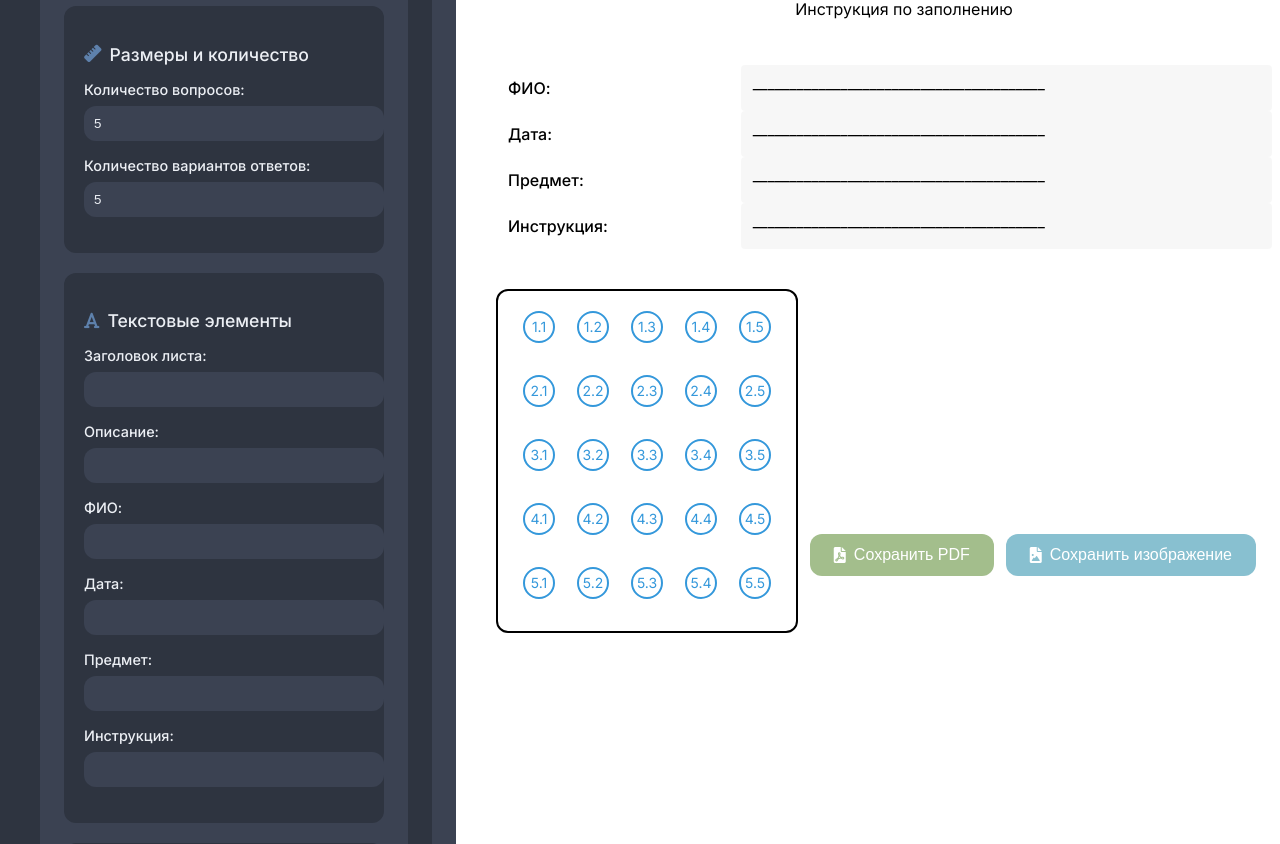
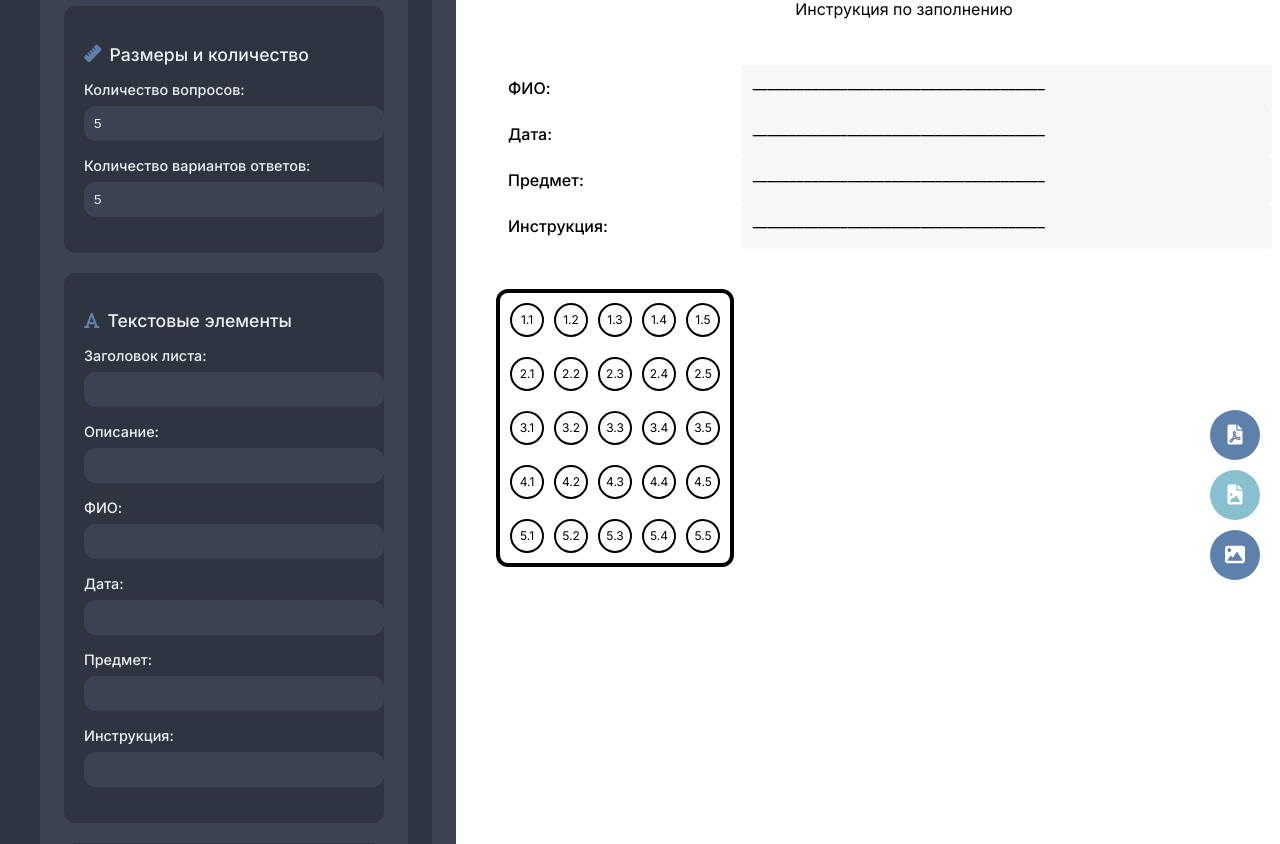
Before and after one commit to mrKamanov/TscanSDK, a Flask app: page /constructor in a window 1280 px wide; the page is wider, and only the part inside the window is pictured. Shown: the part 200-1044 px from the top of that part. Run offline with Flask 3, Linux system fonts and the light colour scheme; some libraries are stand-ins or nearby versions.

Commit message:
update constructor structure
- Reorganize action buttons
- Add new PNG export button
- Improve button accessibility with tooltips
- Add html2canvas library script

```diff
--- a/static/css/constructor.css
+++ b/static/css/constructor.css
@@ -241,24 +241,19 @@ body {
     display: flex;
     flex-direction: column;
     align-items: flex-start;
-    gap: 20px;
-    padding: 20px;
-    border: 2px solid #000000;
+    gap: var(--bubble-block-spacing, 20px);
+    padding: var(--border-padding, 10px);
+    border: var(--border-width, 4px) solid #000000;
     border-radius: var(--border-radius);
     margin: 0;
     box-sizing: border-box;
     width: fit-content;
-    transform-origin: 0 0;
-    position: relative;
 }
 
 .bubble-block {
     display: flex;
-    flex-direction: column;
-    align-items: flex-start;
-    margin-bottom: 12px;
-    width: 100%;
-    box-sizing: border-box;
+    align-items: center;
+    gap: 20px;
 }
 
 .bubble-block .question-number {
@@ -271,73 +266,151 @@ body {
 
 .bubbles {
     display: flex;
-    gap: 12px;
+    gap: var(--bubble-spacing, 10px);
+    align-items: center;
 }
 
 .bubble {
-    width: 28px;
-    height: 28px;
+    width: var(--bubble-size, 30px);
+    height: var(--bubble-size, 30px);
+    border: 2px solid #000000;
     border-radius: 50%;
-    border: 2px solid #3498db;
-    display: inline-flex;
+    display: flex;
     align-items: center;
     justify-content: center;
-    margin: 0 5px;
+    font-size: calc(var(--bubble-size, 30px) * 0.4);
+    color: #000000;
+    background: white;
+    cursor: pointer;
     position: relative;
-    font-size: 14px;
-    color: #3498db;
-    line-height: 1;
-    transform: scale(1);
-    transition: transform 0.2s ease;
-    cursor: pointer;
+    transition: all 0.2s ease;
 }
 
 .bubble:hover {
+    background: rgba(0, 0, 0, 0.05);
     transform: scale(1.1);
 }
 
 .bubble.selected {
-    background-color: #3498db;
+    background: #000000;
     color: white;
 }
 
 .bubble.selected::after {
     content: '';
     position: absolute;
-    top: 50%;
-    left: 50%;
-    transform: translate(-50%, -50%) rotate(45deg);
-    width: 8px;
-    height: 16px;
-    border: solid white;
-    border-width: 0 2px 2px 0;
-    padding: 0;
+    width: 60%;
+    height: 60%;
+    background: white;
+    border-radius: 50%;
+    top: 20%;
+    left: 20%;
+}
+
+.question-number {
+    font-weight: 500;
+    color: #000000;
+    min-width: 80px;
+}
+
+.drag-handle {
+    position: absolute;
+    width: 20px;
+    height: 20px;
+    background: var(--primary-color);
+    border-radius: 50%;
+    cursor: move;
+    display: none;
+}
+
+.drag-handle.top-left {
+    top: -10px;
+    left: -10px;
+}
+
+.drag-handle.top-right {
+    top: -10px;
+    right: -10px;
+}
+
+.drag-handle.bottom-left {
+    bottom: -10px;
+    left: -10px;
+}
+
+.drag-handle.bottom-right {
+    bottom: -10px;
+    right: -10px;
+}
+
+.bubbles-container:hover .drag-handle {
+    display: block;
+}
+
+.controls {
+    display: flex;
+    gap: 16px;
+    margin-top: 24px;
+}
+
+.control-button {
+    padding: 12px 24px;
+    border: none;
+    border-radius: var(--border-radius);
+    font-weight: 500;
+    cursor: pointer;
+    transition: all 0.3s ease;
+    display: flex;
+    align-items: center;
+    gap: 8px;
+    background: var(--primary-color);
+    color: white;
+}
+
+.control-button:hover {
+    background: var(--primary-color-dark);
+    transform: translateY(-2px);
+}
+
+.control-button i {
+    font-size: 1.1rem;
+}
+
+.control-button.secondary {
+    background: var(--surface-color);
+    color: var(--text-primary);
+    border: 1px solid var(--border-color);
+}
+
+.control-button.secondary:hover {
+    background: var(--background-color);
 }
 
 /* Стили для кнопок действий */
 .action-buttons {
     position: fixed;
-    bottom: 24px;
-    right: 24px;
+    right: 20px;
+    bottom: 20px;
     display: flex;
-    gap: 12px;
+    flex-direction: column;
+    gap: 10px;
     z-index: 1000;
 }
 
 .action-button {
+    width: 50px;
+    height: 50px;
+    border-radius: 50%;
+    border: none;
     background: var(--primary-color);
     color: white;
-    border: none;
-    padding: 12px 24px;
-    border-radius: var(--border-radius);
+    font-size: 20px;
     cursor: pointer;
     display: flex;
     align-items: center;
-    gap: 8px;
-    font-size: 16px;
-    font-weight: 500;
+    justify-content: center;
+    box-shadow: var(--shadow-md);
     transition: all 0.3s ease;
-    box-shadow: var(--shadow-md);
 }
 
 .action-button:hover {
@@ -346,7 +419,7 @@ body {
 }
 
 .action-button.save-pdf {
-    background: var(--success-color);
+    background: var(--primary-color);
 }
 
 .action-button.save-image {
@@ -496,3 +569,23 @@ input[type="range"]::-webkit-slider-thumb:hover {
         display: none;
     }
 }
+
+@media (max-width: 768px) {
+    .constructor-layout {
+        flex-direction: column;
+    }
+
+    #settings-form {
+        position: static;
+        flex: none;
+    }
+
+    .preview-section {
+        overflow-x: auto;
+    }
+
+    #omr-sheet {
+        width: 100%;
+        min-width: 8.5in;
+    }
+}
--- a/static/js/constructor.js
+++ b/static/js/constructor.js
@@ -5,6 +5,9 @@ const numQuestionsInput = document.getElementById('num-questions');
 const numOptionsInput = document.getElementById('num-options');
 const omrSettingsForm = document.getElementById('omr-settings');
 const borderWidthInput = document.getElementById('border-width');
+const bubbleSizeInput = document.getElementById('bubble-size');
+const bubbleSpacingInput = document.getElementById('bubble-spacing');
+const borderPaddingInput = document.getElementById('border-padding');
 const scaleInput = document.getElementById('scale');
 const fontSizeInput = document.getElementById('font-size');
 
@@ -29,6 +32,19 @@ let scale = 1;
 let offsetX = 0;
 let offsetY = 0;
 let animationFrameId;
+
+// Функция применения размеров и отступов
+function applyBubbleStyles() {
+    const bubbleSize = bubbleSizeInput.value;
+    const bubbleSpacing = bubbleSpacingInput.value;
+    const borderPadding = borderPaddingInput.value;
+    const borderWidth = borderWidthInput.value;
+
+    bubblesContainer.style.setProperty('--bubble-size', `${bubbleSize}px`);
+    bubblesContainer.style.setProperty('--bubble-spacing', `${bubbleSpacing}px`);
+    bubblesContainer.style.setProperty('--border-padding', `${borderPadding}px`);
+    bubblesContainer.style.setProperty('--border-width', `${borderWidth}px`);
+}
 
 // Функция генерации OMR-листа
 function generateOmrSheet(numQuestions, numOptions) {
@@ -60,9 +76,7 @@ function generateOmrSheet(numQuestions, numOptions) {
     }
     bubblesContainer.style.height = 'auto';
     bubblesContainer.style.width = 'fit-content';
-    const borderWidth = parseInt(borderWidthInput.value);
-    bubblesContainer.style.borderWidth = `${borderWidth}px`;
-    bubblesContainer.style.borderColor = 'black';
+    applyBubbleStyles();
     const fontSize = parseInt(fontSizeInput.value);
     omrSheet.style.fontSize = `${fontSize}px`;
     omrTitleHeader.style.fontSize = `${fontSize * 1.3}px`;
@@ -166,6 +180,40 @@ async function saveAsImage() {
     link.download = 'omr-form.png';
     link.href = canvas.toDataURL('image/png');
     link.click();
+}
+
+function saveAsPNG() {
+    const omrSheet = document.getElementById('omr-sheet');
+
+    // Создаем временный canvas
+    const canvas = document.createElement('canvas');
+    const ctx = canvas.getContext('2d');
+
+    // Устанавливаем размеры canvas равными размерам OMR бланка
+    canvas.width = omrSheet.offsetWidth;
+    canvas.height = omrSheet.offsetHeight;
+
+    // Делаем фон прозрачным
+    ctx.clearRect(0, 0, canvas.width, canvas.height);
+
+    // Используем html2canvas для конвертации OMR бланка в изображение
+    html2canvas(omrSheet, {
+        backgroundColor: null, // Прозрачный фон
+        scale: 2, // Увеличиваем качество
+        useCORS: true,
+        logging: false,
+        onclone: function(clonedDoc) {
+            // Устанавливаем белый фон для клонированного элемента
+            const clonedSheet = clonedDoc.getElementById('omr-sheet');
+            clonedSheet.style.background = 'transparent';
+        }
+    }).then(function(canvas) {
+        // Создаем ссылку для скачивания
+        const link = document.createElement('a');
+        link.download = 'omr_sheet.png';
+        link.href = canvas.toDataURL('image/png');
+        link.click();
+    });
 }
 
 // Функции для трансформации
@@ -338,3 +386,10 @@ generateOmrSheet(initialNumQuestions, initialNumOptions);
 // Добавляем обработчики для кнопок сохранения
 document.getElementById('save-pdf').addEventListener('click', saveAsPDF);
 document.getElementById('save-image').addEventListener('click', saveAsImage);
+document.getElementById('save-png').addEventListener('click', saveAsPNG);
+
+// Обработчики изменения размеров и отступов
+bubbleSizeInput.addEventListener('input', applyBubbleStyles);
+bubbleSpacingInput.addEventListener('input', applyBubbleStyles);
+borderPaddingInput.addEventListener('input', applyBubbleStyles);
+borderWidthInput.addEventListener('input', applyBubbleStyles);
--- a/templates/constructor.html
+++ b/templates/constructor.html
@@ -12,6 +12,7 @@
     <link rel="stylesheet" href="https://cdnjs.cloudflare.com/ajax/libs/font-awesome/6.0.0/css/all.min.css">
     <script src="https://cdnjs.cloudflare.com/ajax/libs/html2canvas/1.4.1/html2canvas.min.js"></script>
     <script src="https://cdnjs.cloudflare.com/ajax/libs/jspdf/2.5.1/jspdf.umd.min.js"></script>
+    <script src="https://cdnjs.cloudflare.com/ajax/libs/jspdf-autotable/3.5.31/jspdf.plugin.autotable.min.js"></script>
     <script>window.jsPDF = window.jspdf.jsPDF;</script>
 </head>
 <body>
@@ -78,9 +79,22 @@
                     </div>
 
                     <div class="settings-group">
+                        <h3><i class="fas fa-ruler"></i>Размеры и отступы</h3>
+                        <label for="bubble-size">Размер кружков (px):</label>
+                        <input type="number" id="bubble-size" name="bubble-size" value="30" min="20" max="50">
+
+                        <label for="bubble-spacing">Отступ между кружками (px):</label>
+                        <input type="number" id="bubble-spacing" name="bubble-spacing" value="10" min="5" max="30">
+
+                        <label for="border-padding">Отступ от рамки (px):</label>
+                        <input type="number" id="border-padding" name="border-padding" value="10" min="5" max="50">
+
+                        <label for="border-width">Толщина рамки (px):</label>
+                        <input type="number" id="border-width" name="border-width" value="4" min="1" max="10">
+                    </div>
+
+                    <div class="settings-group">
                         <h3><i class="fas fa-sliders-h"></i> Стилизация</h3>
-                        <label for="border-width">Толщина рамки (px):</label>
-                        <input type="number" id="border-width" value="2" min="1" max="10">
                         <label for="scale">Масштаб области ответов:</label>
                         <input type="range" id="scale" min="0.5" max="2" value="1" step="0.01">
                         <label for="font-size">Размер шрифта (px):</label>
@@ -168,13 +182,14 @@
 
     <!-- Кнопки действий -->
     <div class="action-buttons">
-        <button class="action-button save-pdf" id="save-pdf">
+        <button class="action-button save-pdf" id="save-pdf" title="Сохранить PDF">
             <i class="fas fa-file-pdf"></i>
-            Сохранить PDF
         </button>
-        <button class="action-button save-image" id="save-image">
+        <button class="action-button save-image" id="save-image" title="Сохранить PNG с фоном">
             <i class="fas fa-file-image"></i>
-            Сохранить изображение
+        </button>
+        <button class="action-button save-png" id="save-png" title="Сохранить PNG без фона">
+            <i class="fas fa-image"></i>
         </button>
     </div>
 
```
